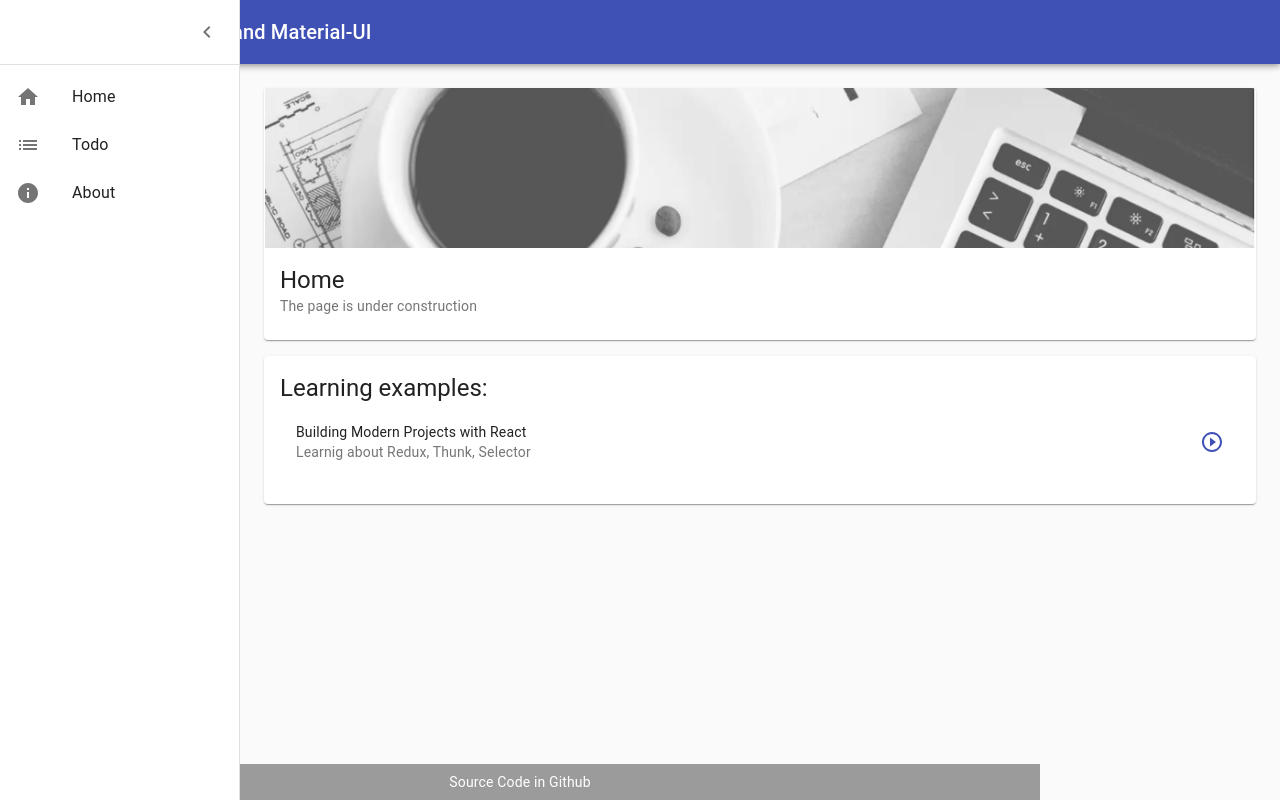
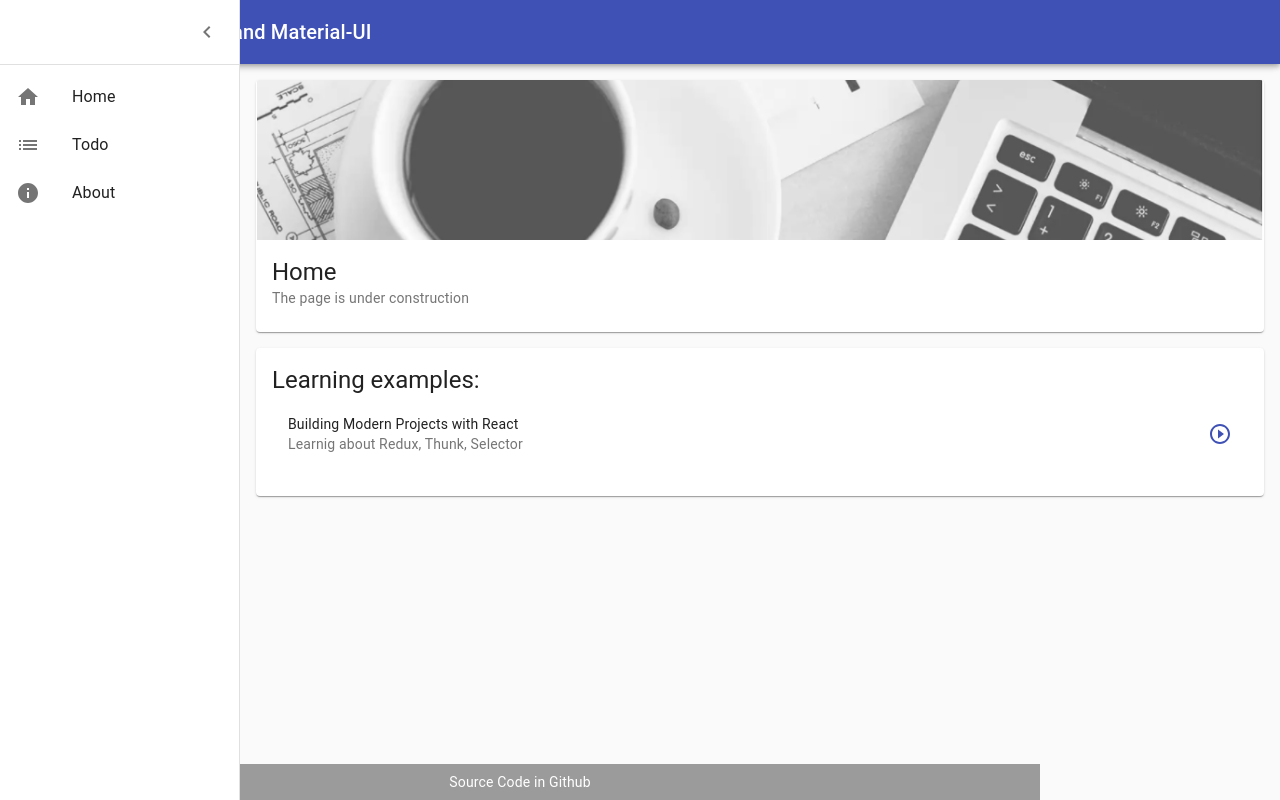
Before and after one commit to BrycenG007/React-Django-Docker, a React (Create React App) app in the folder frontend/: page / in a window 1280 px wide. Built offline with nearby package versions, Linux system fonts and the light colour scheme.

Commit message:
padding changed on content

```diff
--- a/frontend/src/App.js
+++ b/frontend/src/App.js
@@ -75,7 +75,9 @@ const useStyles = (theme) => ({
     //border: '1px solid red',
     display: 'flex',
     flexGrow: 1,
-    padding: theme.spacing(3),
+    [theme.breakpoints.up('sm')]: {
+      padding: theme.spacing(2),
+    },
   },
 });
 
```
